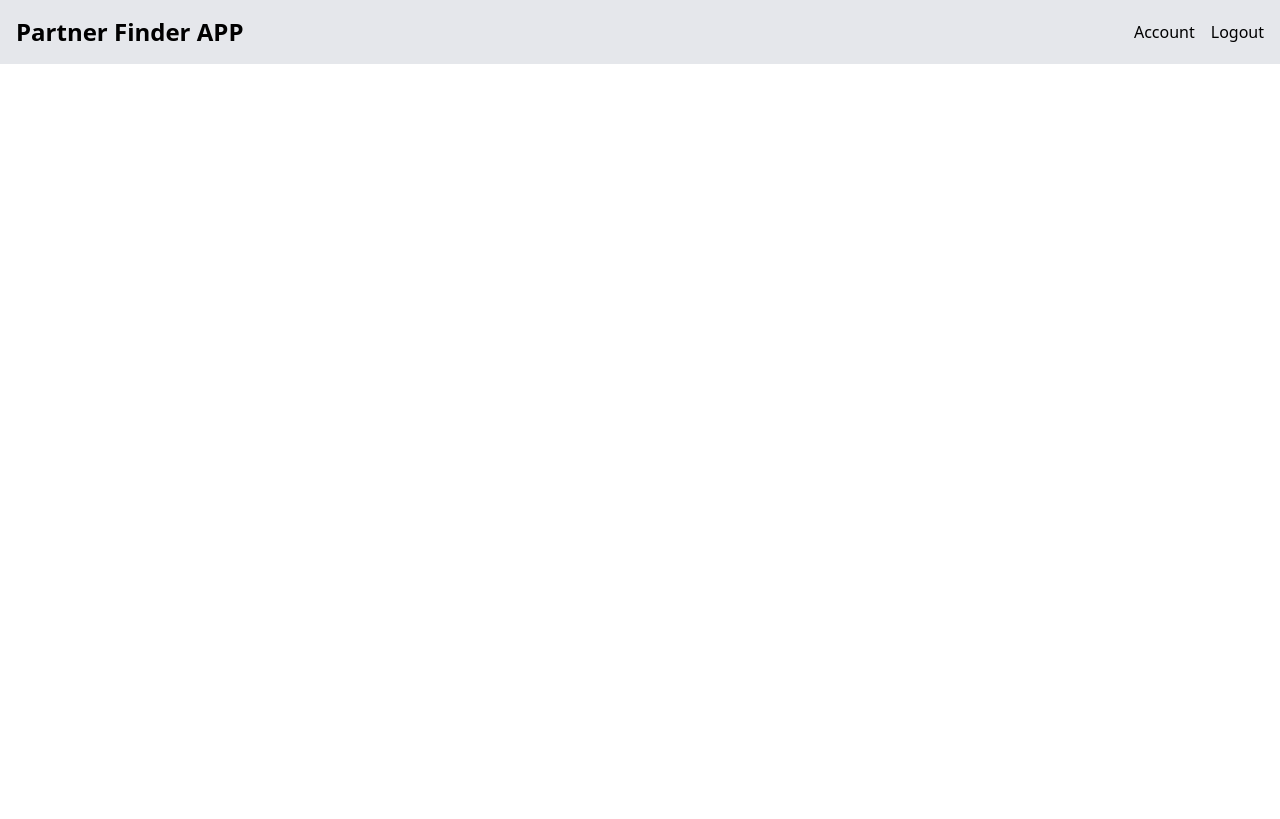
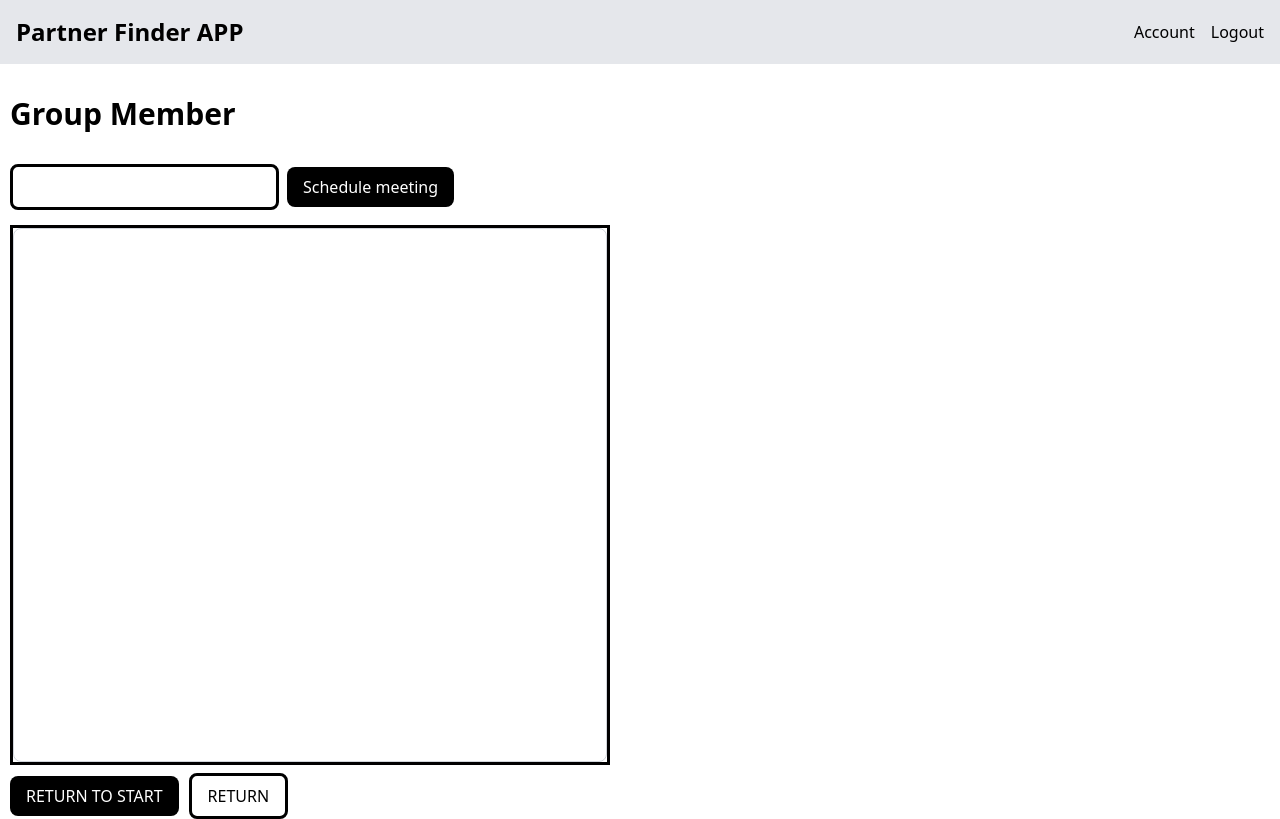
Before and after one commit to markwu7/6998project, a React (Create React App) app: page /student/group in a window 1280 px wide. Built offline with nearby package versions, Linux system fonts and the light colour scheme; no server answers; sample sign-in values are in the browser's storage.

Commit message:
add group homepage

```diff
--- a/src/App.js
+++ b/src/App.js
@@ -12,6 +12,7 @@ import Invite from './pages/professor/Invite';
 import Student from './pages/student/Student';
 import Profile from './pages/student/CreateProfile';
 import Search from './pages/student/Search';
+import Group from './pages/student/Group';
 
 function App() {
   return (
@@ -77,6 +78,14 @@ function App() {
               </Protected>
             }
           />
+          <Route
+            path='/student/group'
+            element={
+              <Protected>
+                <Group />
+              </Protected>
+            }
+          />
         </Routes>
       </AuthContextProvider>
     </div>
--- /dev/null
+++ b/src/pages/student/Group.jsx
@@ -0,0 +1,51 @@
+import React from 'react';
+import { useNavigate } from 'react-router-dom';
+
+const Group = () => {
+  const navigate = useNavigate();
+  const handleReturnStart = () => {
+    navigate('/');
+  };
+  const handleReturn = () => {
+    navigate('/student/search');
+  };
+  return (
+    <div>
+      <h1 className='text-left text-3xl font-bold py-8' style={{ marginLeft: '10px'}}>Group Member</h1>
+      <div className='flex items-center'>
+        <input
+          type='text'
+          className='mr-2 px-4 py-2 rounded-lg border border-gray-300'
+          style={{ marginLeft: '10px', border: 'solid' }}
+        />
+        <button
+          className='px-4 py-2 rounded-lg bg-black text-white'
+        >
+          Schedule meeting
+        </button>
+      </div>
+      <div style={{ width: '600px', height: '540px', marginTop: '15px', marginLeft: '10px', border: 'solid' }}>
+        <input
+          type='text'
+          className='w-full h-full px-4 py-2 rounded-lg border border-gray-300'
+        />
+      </div>
+      <button
+        className='mt-2 px-4 py-2 rounded-lg bg-black text-white'
+        style={{ marginLeft: '10px' }}
+        onClick={handleReturnStart}
+      >
+        RETURN TO START
+      </button>
+      <button
+        className='mt-2 px-4 py-2 rounded-lg bg-white text-black'
+        style={{ marginLeft: '10px',border:'solid' }}
+        onClick={handleReturn}
+      >
+        RETURN
+      </button>
+    </div>
+  );
+};
+
+export default Group;
--- a/src/pages/student/Search.jsx
+++ b/src/pages/student/Search.jsx
@@ -5,6 +5,10 @@ const Search = () => {
   const navigate = useNavigate();
   const handleReturn = () => {
     navigate('/');
+  };
+
+  const handleGroupPage = () => {
+    navigate('/student/group');
   };
   return (
     <div>
@@ -58,6 +62,7 @@ const Search = () => {
             width: '205px',
             height: '55px'}}
           className="px-4 py-2 rounded-md"
+          onClick={handleGroupPage}
         >
           GROUP HOMEPAGE
         </button>
```
